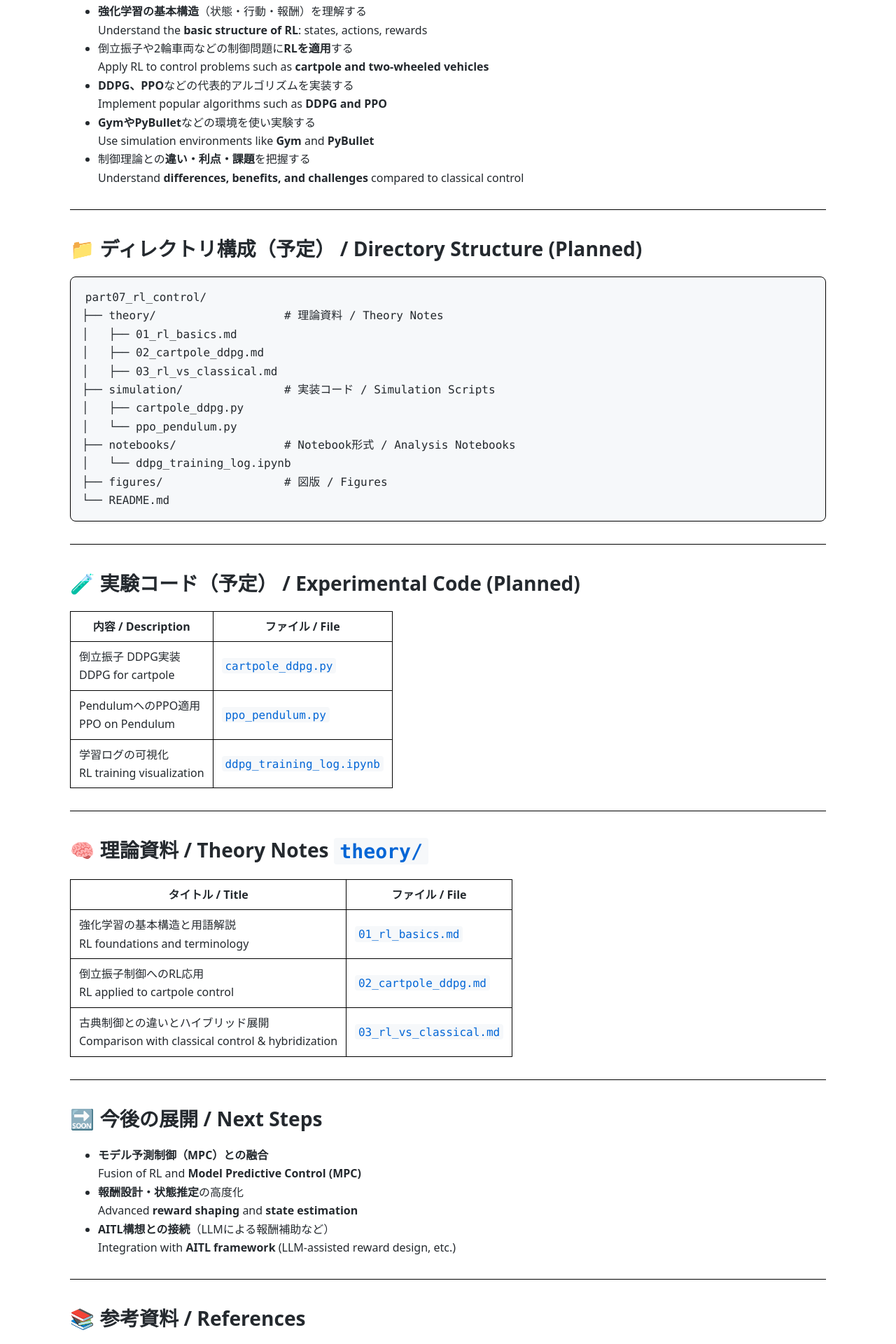
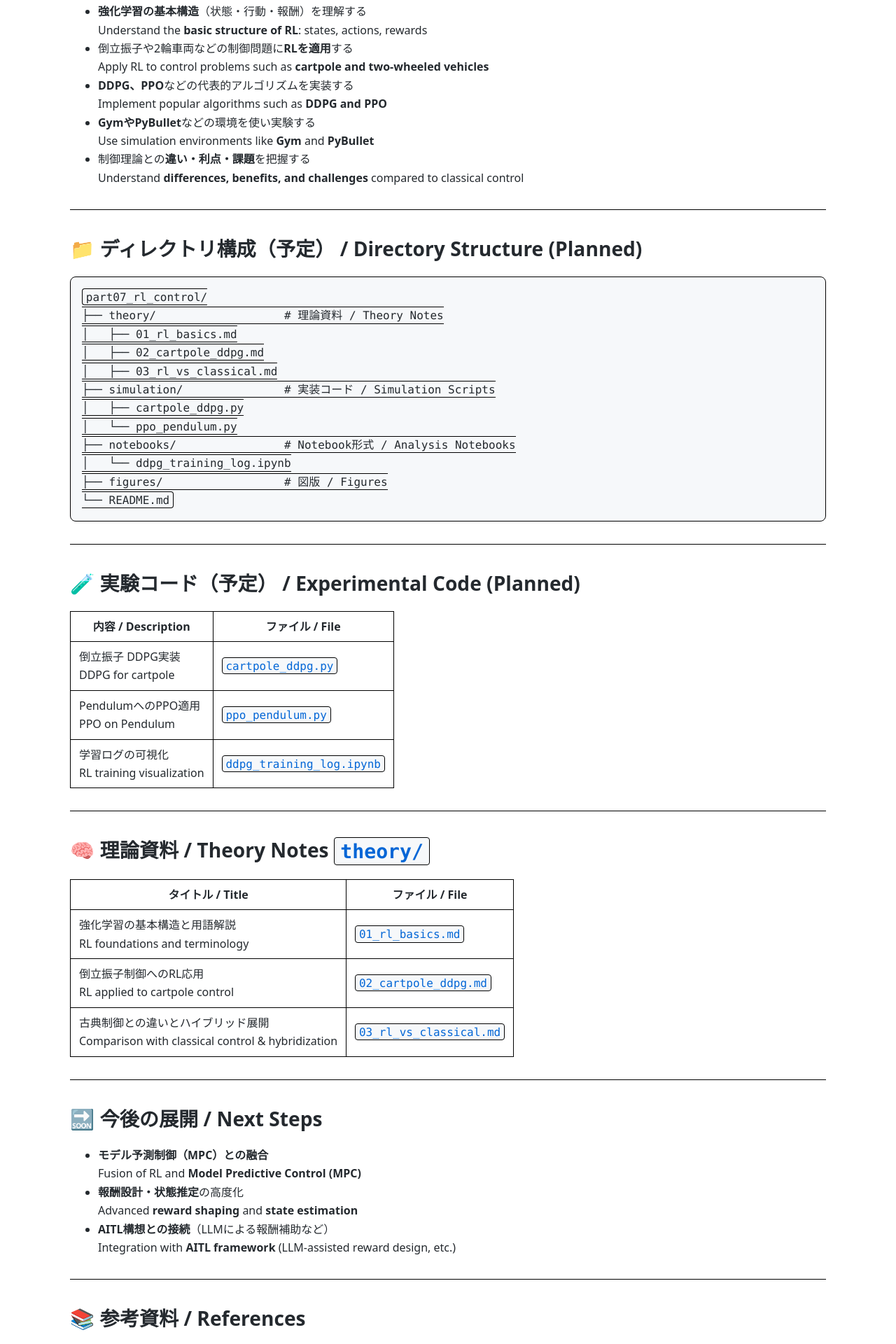
Before and after one commit to Samizo-AITL/EduController, a Jekyll site: the page built from part07_rl_control/README.md, in a window 1280 px wide. Shown: the part 512-2432 px from the top of the page at 70% size. Built offline with Jekyll 4.4.1, drawn with Linux system fonts in a browser that asks for light colours.

Commit message:
Update style.css

```diff
--- a/assets/css/style.css
+++ b/assets/css/style.css
@@ -1,27 +1,86 @@
 :root{
   color-scheme: light;
-  --fg:#24292e; --bg:#fff; --muted:#6a737d; --border:#000000; --accent:#0366d6;
+  --fg:#24292e; --bg:#fff; --muted:#6a737d;
+  --border:#000000; /* 全ページ黒実線に統一 */
+  --accent:#0366d6;
   --content-max:1080px; --pad-x:clamp(1rem,4vw,2rem); --pad-y:1.5rem;
   --radius:8px; --shadow:0 1px 2px rgba(0,0,0,.04);
 }
-html,body{margin:0;padding:0;background:var(--bg);color:var(--fg);
-  font:16px/1.65 system-ui,-apple-system,BlinkMacSystemFont,"Segoe UI",Helvetica,Arial,sans-serif;}
-a{color:var(--accent);text-decoration:none;} a:hover{text-decoration:underline;}
-img,svg,canvas,video{max-width:100%;height:auto;}
-pre,code{font-family:ui-monospace,SFMono-Regular,Menlo,Consolas,"Liberation Mono",monospace;}
-pre{background:#f6f8fa;border:1px solid var(--border);padding:1rem;border-radius:var(--radius);overflow:auto;}
-code{background:#f6f8fa;border-radius:4px;padding:.1em .3em;}
-table{border-collapse:collapse;width:100%;overflow-x:auto;display:block;}
-th,td{border:1px solid var(--border);padding:.5rem .75rem;}
-p{margin:.75rem 0;}
-.container{max-width:var(--content-max);margin:0 auto;padding:var(--pad-y) var(--pad-x);}
-h1,h2,h3{scroll-margin-top:80px;}
-h1{font-size:clamp(1.8rem,3vw,2.2rem);margin:0 0 1rem;}
-h2{font-size:clamp(1.4rem,2.2vw,1.8rem);margin:2rem 0 1rem;}
-h3{font-size:1.2rem;margin:1.5rem 0 .75rem;}
-.note{border-left:4px solid var(--accent);padding:.5rem 1rem;background:#f6f8fa;border-radius:6px;}
-mjx-container[jax="CHTML"][display="true"]{display:block;text-align:center;margin:1em auto;}
-.mermaid{display:block;margin:1.25rem auto;max-width:100%;}
-.mermaid svg{height:auto !important;width:100% !important;}
-hr{border:0;border-top:1px solid var(--border);margin:2rem 0;}
-blockquote{border-left:4px solid var(--border);margin:1rem 0;padding:.5rem 1rem;color:var(--muted);background:#fafafa;}
+
+html,body {
+  margin:0; padding:0;
+  background:var(--bg); color:var(--fg);
+  font:16px/1.65 system-ui,-apple-system,BlinkMacSystemFont,"Segoe UI",Helvetica,Arial,sans-serif;
+}
+
+a { color:var(--accent); text-decoration:none; }
+a:hover { text-decoration:underline; }
+
+img,svg,canvas,video { max-width:100%; height:auto; }
+
+pre,code {
+  font-family:ui-monospace,SFMono-Regular,Menlo,Consolas,"Liberation Mono",monospace;
+}
+pre {
+  background:#f6f8fa;
+  border:1px solid var(--border);
+  padding:1rem;
+  border-radius:var(--radius);
+  overflow:auto;
+}
+code {
+  background:#f6f8fa;
+  border:1px solid var(--border); /* インラインコードも黒枠 */
+  border-radius:4px;
+  padding:.1em .3em;
+}
+
+table {
+  border-collapse:collapse;
+  width:100%;
+  overflow-x:auto;
+  display:block;
+}
+th,td {
+  border:1px solid var(--border);
+  padding:.5rem .75rem;
+}
+
+p { margin:.75rem 0; }
+
+.container {
+  max-width:var(--content-max);
+  margin:0 auto;
+  padding:var(--pad-y) var(--pad-x);
+}
+
+h1,h2,h3 { scroll-margin-top:80px; }
+h1 { font-size:clamp(1.8rem,3vw,2.2rem); margin:0 0 1rem; }
+h2 { font-size:clamp(1.4rem,2.2vw,1.8rem); margin:2rem 0 1rem; }
+h3 { font-size:1.2rem; margin:1.5rem 0 .75rem; }
+
+.note {
+  border-left:4px solid var(--accent);
+  padding:.5rem 1rem;
+  background:#f6f8fa;
+  border-radius:6px;
+}
+
+mjx-container[jax="CHTML"][display="true"] {
+  display:block;
+  text-align:center;
+  margin:1em auto;
+}
+
+.mermaid { display:block; margin:1.25rem auto; max-width:100%; }
+.mermaid svg { height:auto !important; width:100% !important; }
+
+hr { border:0; border-top:1px solid var(--border); margin:2rem 0; }
+
+blockquote {
+  border-left:4px solid var(--border);
+  margin:1rem 0;
+  padding:.5rem 1rem;
+  color:var(--muted);
+  background:#fafafa;
+}
```
